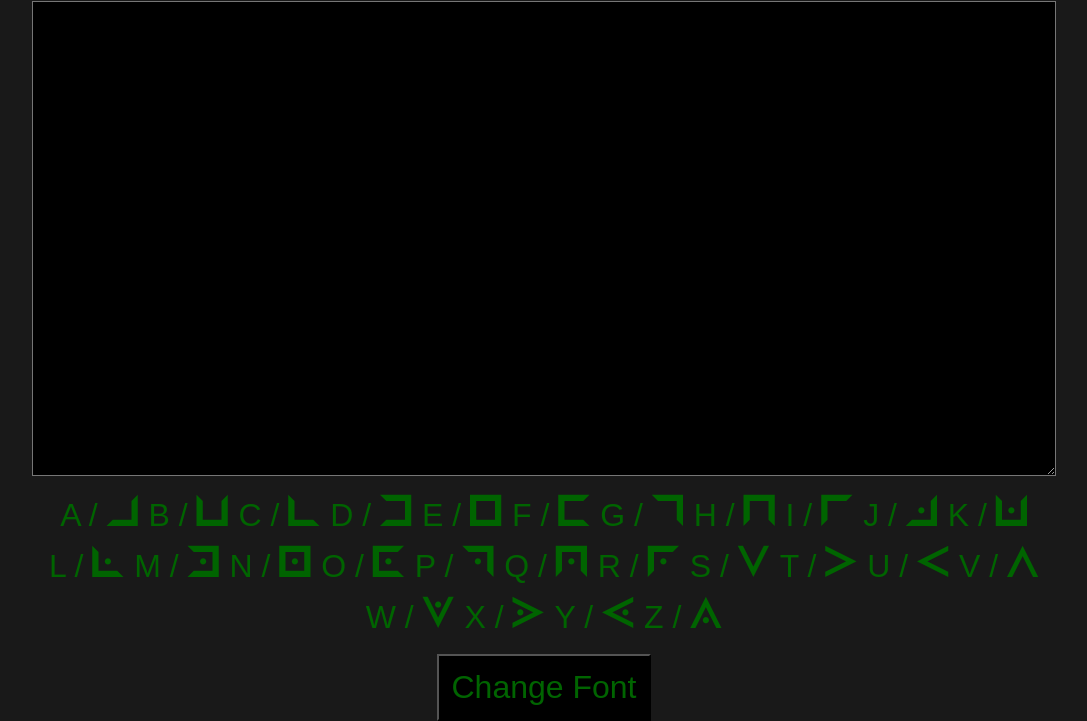
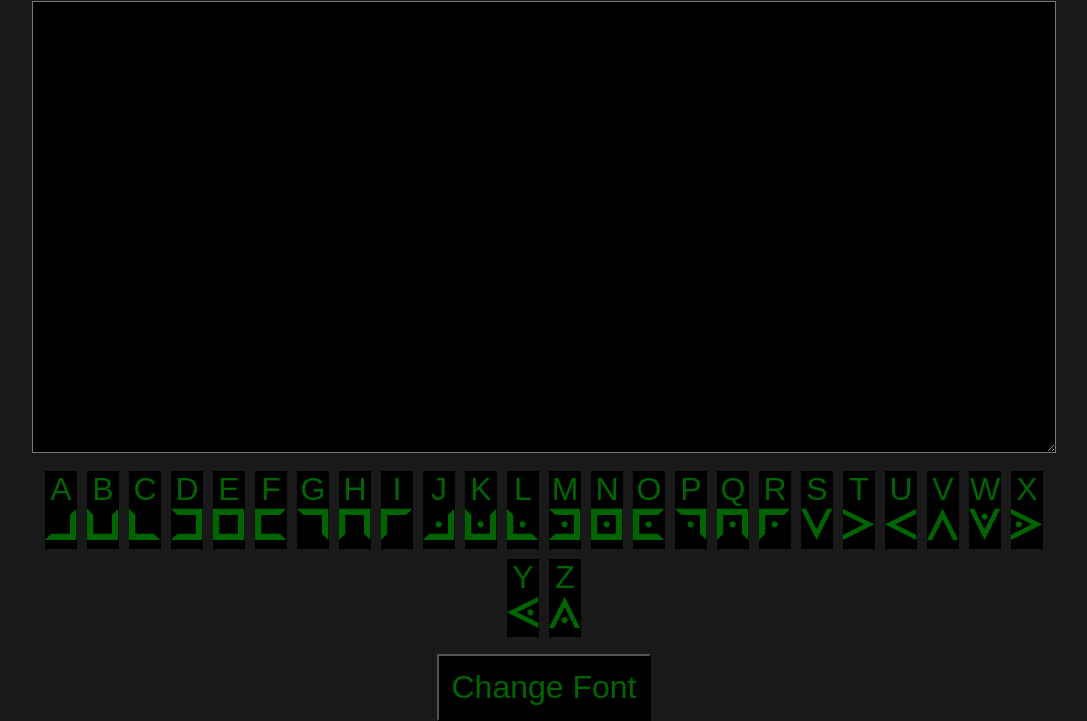
Before and after one commit to makrboy/Font-Translator, a plain HTML site: page index.html in a window 1280 px wide. Shown: the part 79-800 px from the top of the page, without its empty margins (96-1183 px from the left). Drawn offline with Linux system fonts and the light colour scheme.

Commit message:
Update index.html

```diff
--- a/index.html
+++ b/index.html
@@ -45,6 +45,8 @@
       margin: 5px;
       color: rgb(0, 100, 0);
       font-size: 200%;
+      background-color: rgb(0, 0, 0);
+      text-align: center;
     }
 
     button {
@@ -84,7 +86,7 @@
     alphabet.forEach(function(letter) {
       var div = document.createElement('div');
       div.classList.add('alphabet');
-      div.innerHTML = `<span style="font-family: Arial, sans-serif;">${letter}</span> / <span style="font-family: pigpen;">${letter}</span>`;
+      div.innerHTML = `<span style="font-family: Arial, sans-serif;">${letter}</span><br/><span style="font-family: pigpen;">${letter}</span>`;
       alphabetBox.appendChild(div);
     });
 
```
